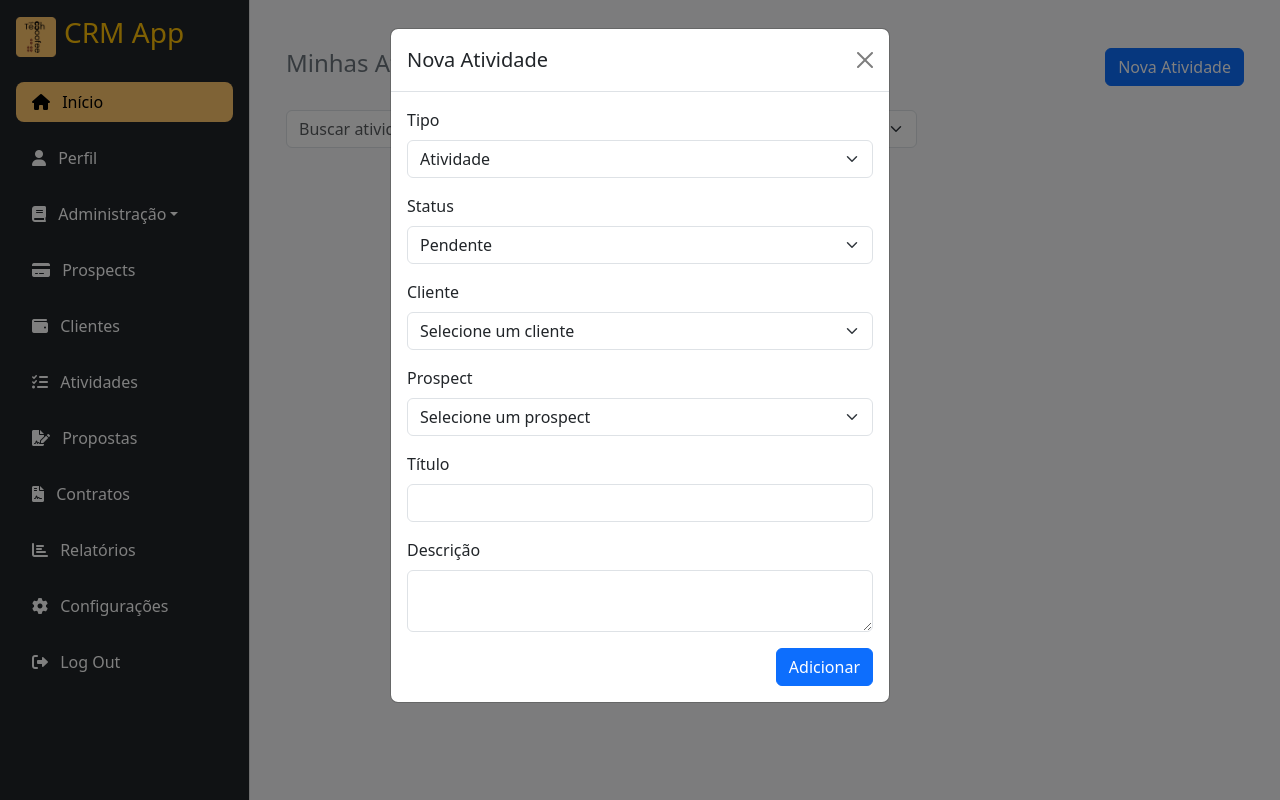
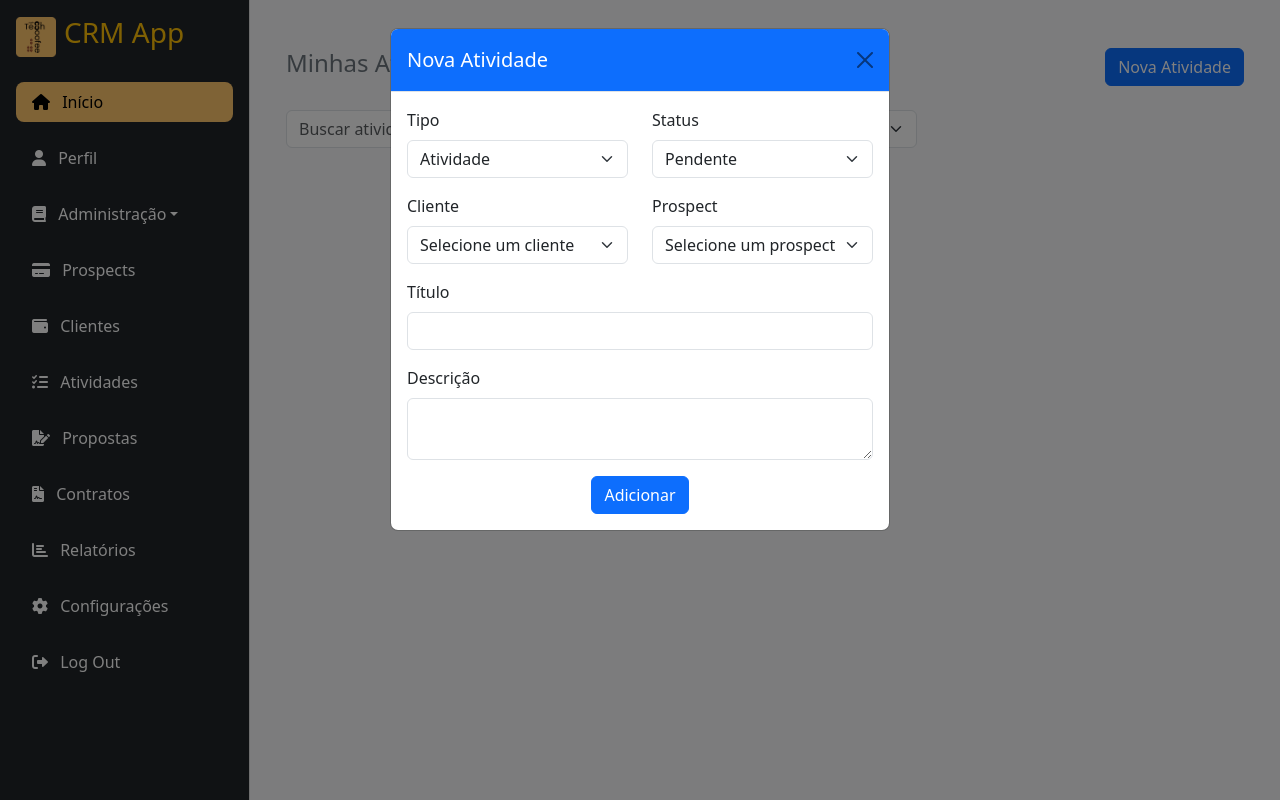
Before and after one commit to Matlima/crm_ultimate, a Flask app: page /activities/my-activities in a window 1280 px wide, after a click on "Nova Atividade". Run offline with Flask 3, Linux system fonts and the light colour scheme; the visitor is signed in with stand-in values (Sample User, id 1); data that the repository does not hold is empty; some libraries are stand-ins or nearby versions.

Commit message:
Ajustando model da my_activity para ficar profissional

```diff
--- a/templates/activities/my_activities.html
+++ b/templates/activities/my_activities.html
@@ -100,22 +100,25 @@
 <div class="modal fade" id="addActivityModal" tabindex="-1" aria-labelledby="addActivityModalLabel" aria-hidden="true">
     <div class="modal-dialog">
         <div class="modal-content">
-            <div class="modal-header">
-                <h5 class="modal-title" id="addActivityModalLabel">Nova Atividade</h5>
+            <div class="modal-header bg-primary">
+                <h5 class="modal-title" style="color: #fff" id="addActivityModalLabel">Nova Atividade</h5>
                 <button type="button" class="btn-close" data-bs-dismiss="modal" aria-label="Close"></button>
             </div>
             <div class="modal-body">
                 <form action="{{ url_for('created_activity') }}" method="post" enctype="multipart/form-data">
                     {{ form.csrf_token() }}
-                    <div class="mb-3">
+                    <div class="row">
+                        <div class="col-md-6 mb-3">
                             <label class="form-label">Tipo</label>
                             {{ form.tipo(class="form-select") }}
                         </div>
-                    <div class="mb-3">
+                        <div class="col-md-6 mb-3">
                             <label class="form-label">Status</label>
                             {{ form.status(class="form-select") }}
                         </div>
-                    <div class="mb-3">
+                    </div>
+                    <div class="row">
+                        <div class="col-md-6 mb-3">
                             <label class="form-label">Cliente</label>
                             <select class="form-select" name="cliente_id">
                                 <option value="" selected>Selecione um cliente</option>
@@ -124,7 +127,7 @@
                                 {% endfor %}
                             </select>
                         </div>
-                    <div class="mb-3">
+                        <div class="col-md-6 mb-3">
                             <label class="form-label">Prospect</label>
                             <select class="form-select" name="prospect_id">
                                 <option value="" selected>Selecione um prospect</option>
@@ -132,6 +135,7 @@
                                 <option value="{{ prospect.id }}">{{ prospect.nome_completo }}</option>
                                 {% endfor %}
                             </select>
+                        </div>
                     </div>
                     <div class="mb-3">
                         <label class="form-label">Título</label>
@@ -141,7 +145,7 @@
                         <label class="form-label">Descrição</label>
                         {{ form.descricao(class="form-control") }}
                     </div>
-                    <div class="text-end">
+                    <div class="text-center">
                         <button type="submit" class="btn btn-primary">Adicionar</button>
                     </div>
                 </form>
```
Lines whose indentation alone changed are shown as unchanged.
